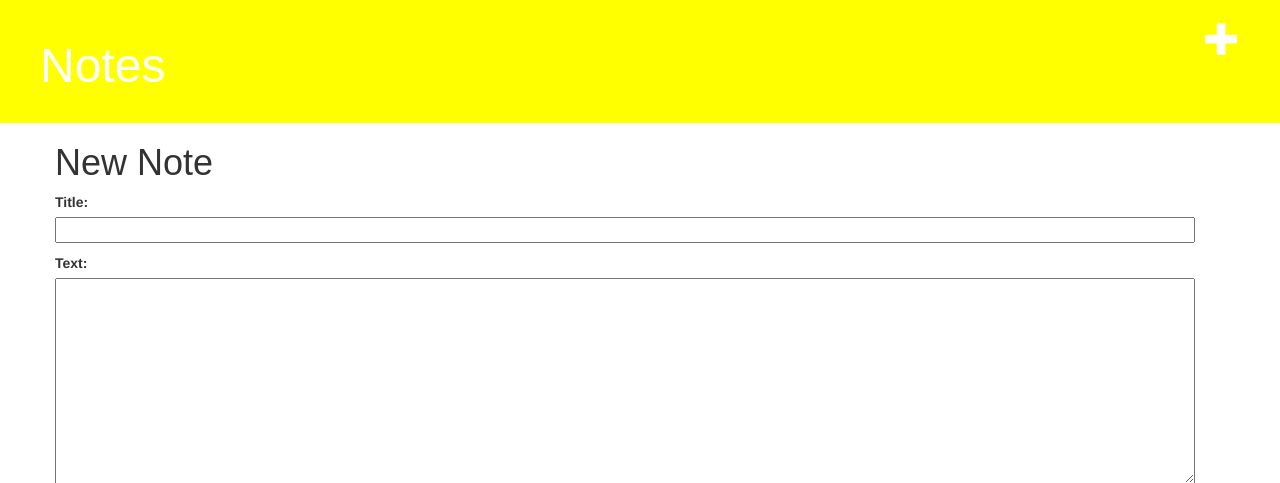
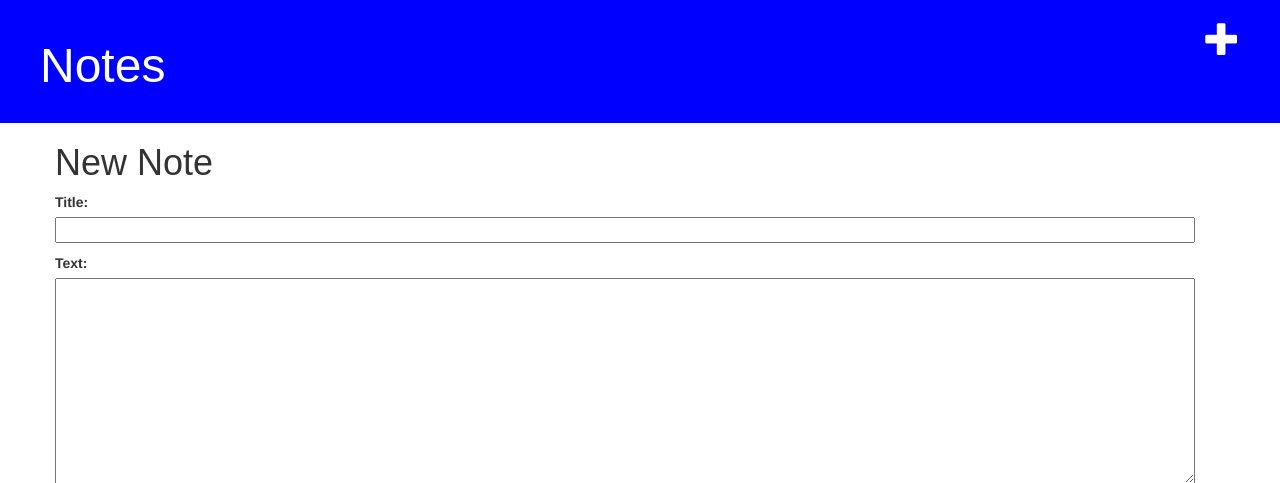
Before and after one commit to cbuto/django-app-travis, a Django app: page /post/new/ in a window 1280 px wide. Shown: the top 483 px of the page. Run offline with Django 3.2, Linux system fonts and the light colour scheme; some libraries are stand-ins or nearby versions.

Commit message:
test / color blue

```diff
--- a/django-app/note/static/css/notes.css
+++ b/django-app/note/static/css/notes.css
@@ -1,5 +1,5 @@
 .header {
-    background-color: yellow;
+    background-color: blue;
     margin-top: 0;
     padding: 20px 20px 20px 40px;
 }
```
Also changed, not shown: .travis.yml.
